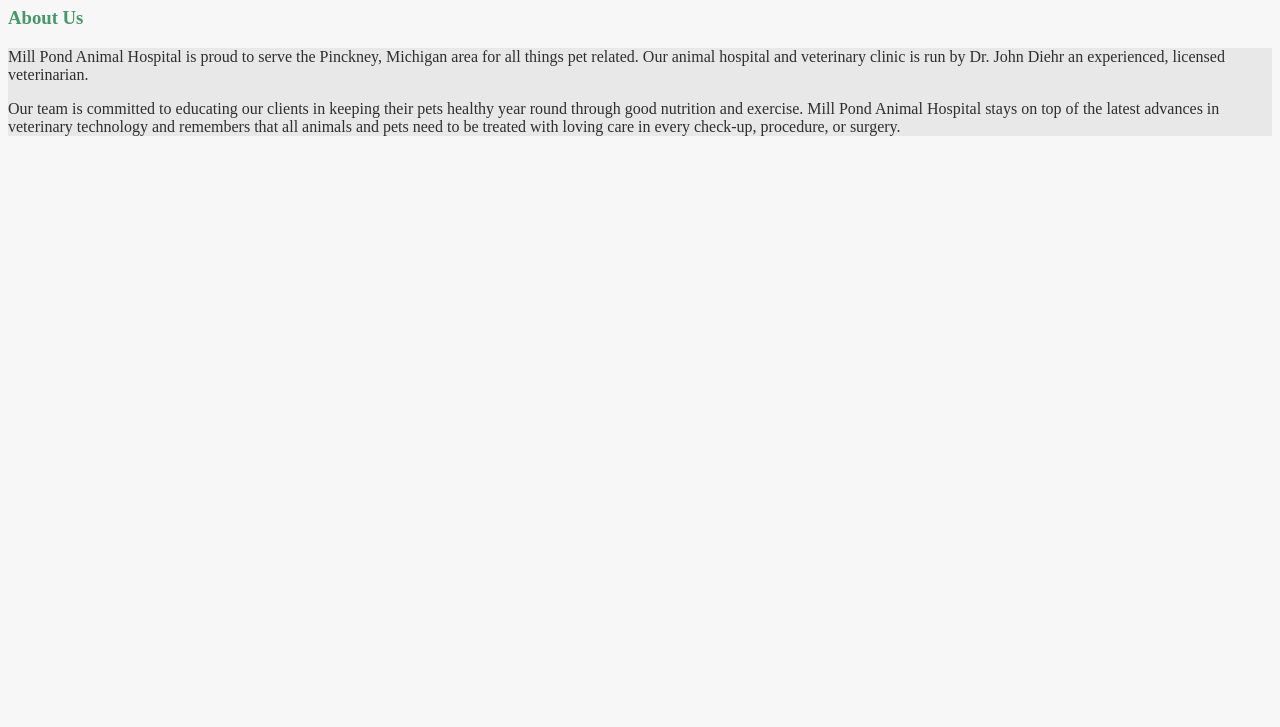
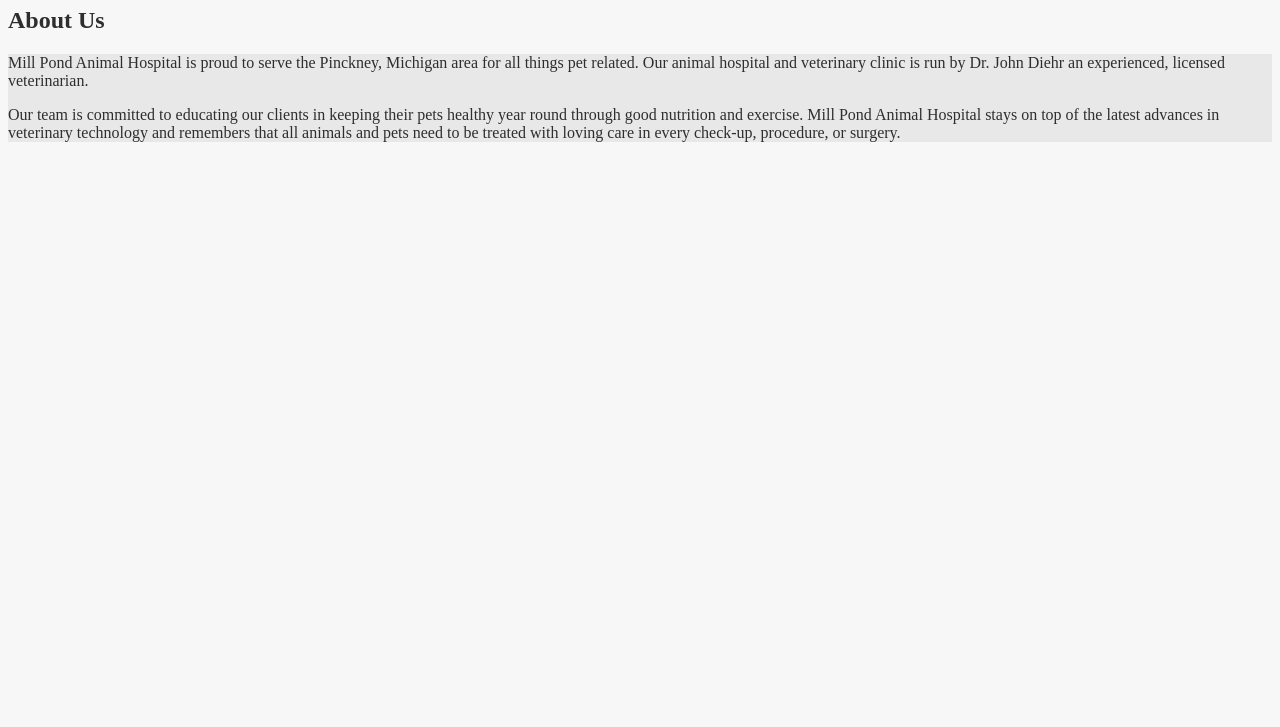
Before and after one commit to buikema/buikema.github.io, a plain HTML site: page index.html in a window 1280 px wide. Shown: the part 73-800 px from the top of the page. Drawn offline with Linux system fonts and the light colour scheme.

Commit message:
Update index.html

```diff
--- a/index.html
+++ b/index.html
@@ -1,20 +1,16 @@
 <!DOCTYPE html>
 <html>
 <head>
+	<meta charset="UTF-8">
 	<title>Mill Pond Animal Hospital</title>
 	<link rel="stylesheet" type="text/css" href="css/main.css">
 </head>
-
 <body>
 	<h1>Mill Pond Animal Hospital</h1>
-
-	<h3>About Us</h3>
-
+	<h2>About Us</h2>
 	<div>
 		<p>Mill Pond Animal Hospital is proud to serve the Pinckney, Michigan area for all things pet related. Our animal hospital and veterinary clinic is run by Dr. John Diehr an experienced, licensed veterinarian.</p>
-
 		<p>Our team is committed to educating our clients in keeping their pets healthy year round through good nutrition and exercise. Mill Pond Animal Hospital stays on top of the latest advances in veterinary technology and remembers that all animals and pets need to be treated with loving care in every check-up, procedure, or surgery.</p>
 	</div>
-
 </body>
 </html>
```
